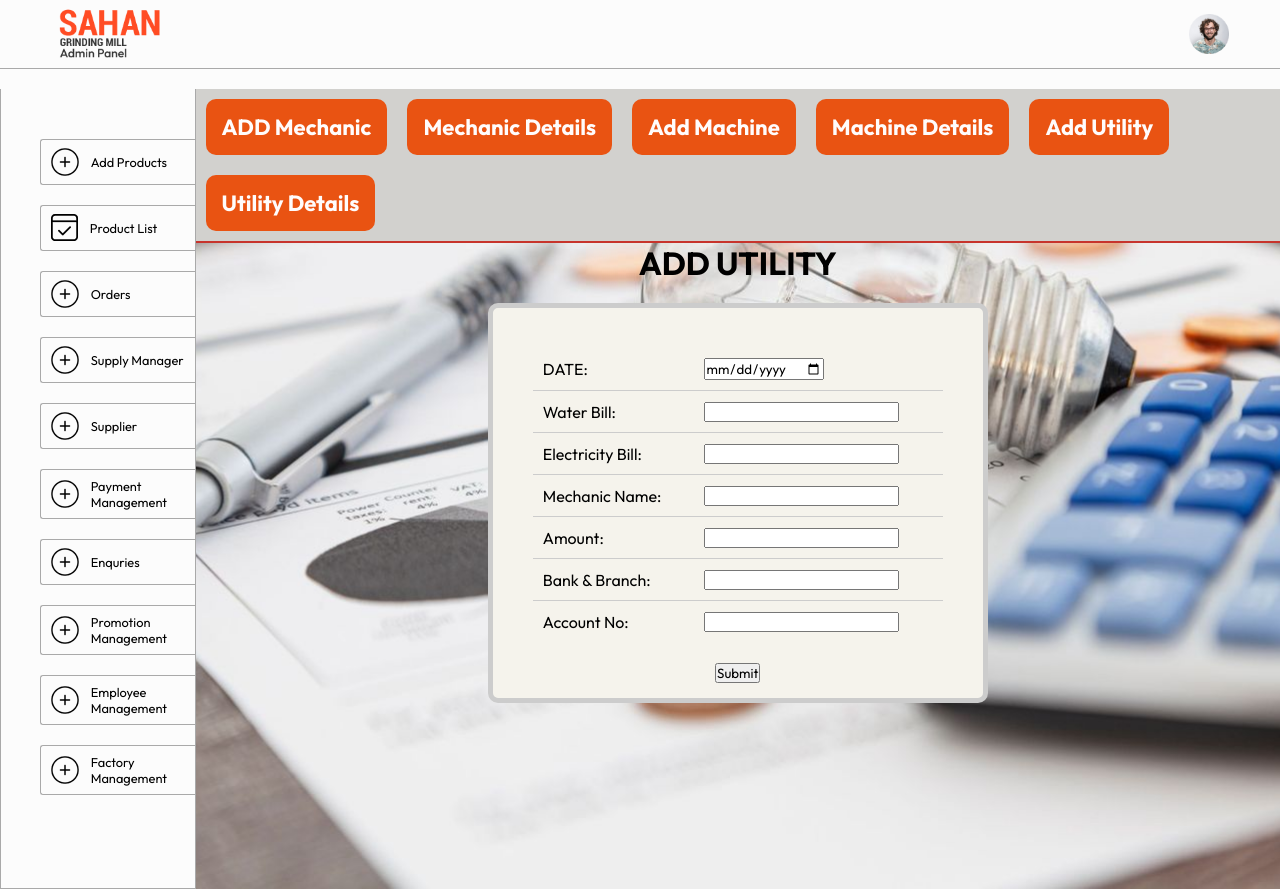
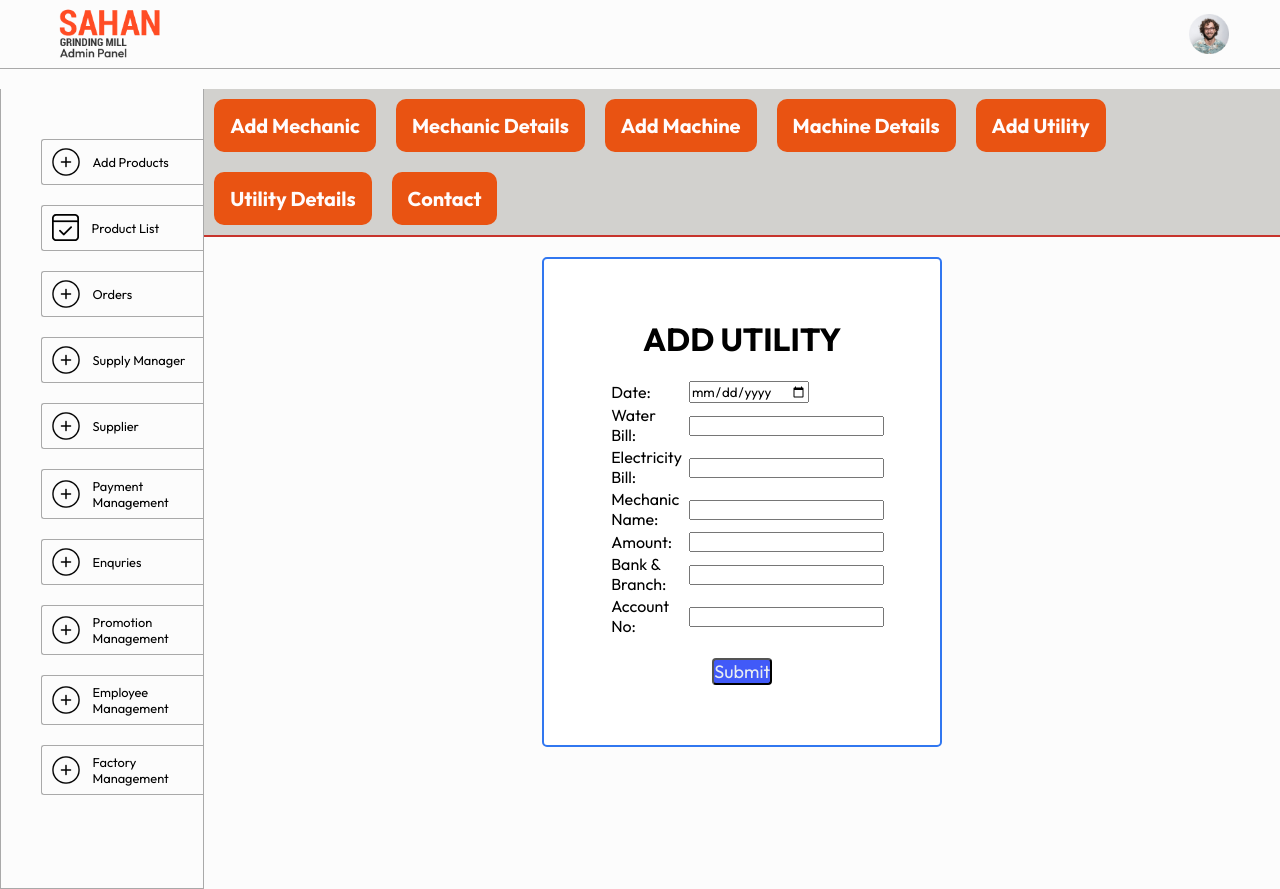
Before and after one commit to Eshan-Nayanapriya/Spices-manage-system-web-app, a React (Vite) app in the folder admin/: page /uAdd in a window 1280 px wide. Built offline with nearby package versions, Linux system fonts and the light colour scheme.

Commit message:
contact mail

```diff
--- a/admin/src/pages/Component/AddMachanic/AddMachanic.jsx
+++ b/admin/src/pages/Component/AddMachanic/AddMachanic.jsx
@@ -59,6 +59,7 @@ export default function AddMachanic() {
   <div style={{ marginBottom: '15px' }}>
     <label className="form-label">Name:</label>
     <input
+    placeholder='Enter Name ...'
       type="text"
       name="name"
       onChange={handleChange}
@@ -70,6 +71,7 @@ export default function AddMachanic() {
   <div style={{ marginBottom: '15px' }}>
     <label className="form-label">Age:</label>
     <input
+     placeholder='Enter Age ...'
       type="text"
       name="age"
       onChange={handleChange}
@@ -81,6 +83,7 @@ export default function AddMachanic() {
   <div style={{ marginBottom: '15px' }}>
     <label className="form-label">Phone:</label>
     <input
+     placeholder='EnterPhone Number ...'
       type="text"
       name="phone"
       onChange={handleChange}
@@ -92,6 +95,7 @@ export default function AddMachanic() {
   <div style={{ marginBottom: '15px' }}>
     <label className="form-label">Address:</label>
     <input
+     placeholder='Enter Address ...'
       type="text"
       name="address"
       onChange={handleChange}
--- a/admin/src/pages/Component/AddMachanic/addMachanic.css
+++ b/admin/src/pages/Component/AddMachanic/addMachanic.css
@@ -2,10 +2,11 @@
 
 /* Form container */
 .form-container {
-
-    max-width: 450px;
+    border: 2px solid #3177f0;
+    max-width: 400px;
+    height: auto;
     margin: 0 auto;
-    background-color: #cecdc9;
+    background-color: #fbfbfbf1;
     border-radius: 5px;
     padding: 60px;
   }
@@ -22,19 +23,20 @@
     width: 100%;
     padding: 8px;
     border-radius: 5px;
-    border: 1px solid #ccc;
+    border: 1px solid #24abdc;
     margin-bottom: 15px;
   }
 
   /* Form button */
   .form-button {
-    background-color: #4CAF50; /* Green color for button */
+    background-color: #1d6cf3; /* Green color for button */
     color: white;
     padding: 10px 15px;
     border: none;
     border-radius: 5px;
     cursor: pointer;
-    width: 100%;
+    width: 40%;
+    margin-left: 85px;
   }
 
   /* Form button hover effect */
--- a/admin/src/pages/Component/AddUtility/AddUtility.jsx
+++ b/admin/src/pages/Component/AddUtility/AddUtility.jsx
@@ -1,8 +1,8 @@
 import React, { useState } from 'react';
 import Nav from '../Nav/Nav';
-import { useNavigate } from 'react-router-dom'; // Assuming you're using React Router v6
+import { useNavigate } from 'react-router-dom';
 import axios from 'axios';
-import '../AddUtility/addUCss.css'; // Assuming the CSS file is in the correct location
+import '../AddUtility/addUCss.css'; // Import CSS file
 
 function AddUtility() {
   const history = useNavigate();
@@ -58,67 +58,64 @@ function AddUtility() {
   };
 
   return (
-    <div className='bg'>
+    <div>
       <Nav />
-      <div>
+      <br></br>
+      <div className="form-container">
         <center>
           <h1>ADD UTILITY</h1>
-          <br></br>
-          <div>
-
-          <form onSubmit={handleSubmit} style={{ border: '5px solid #ccc',backgroundColor:'#F5F3EC', padding: '40px', borderRadius: '10px', width: '500px' ,height:'400px'}}>
-  <table style={{ borderCollapse: 'collapse', width: '100%' }}>
+          <br />
+          <form onSubmit={handleSubmit}>
+            <table>
               <tbody>
-      <tr style={{ borderBottom: '1px solid #ccc' }}>
-        <td style={{ padding: '10px', textAlign: 'left' }}>DATE:</td>
-        <td style={{ padding: '10px' }}>
+                <tr>
+                  <td>Date:</td>
+                  <td>
                     <input type="date" onChange={handleChange} name="uDate" value={inputs.uDate} />
                   </td>
+
                 </tr>
-      <tr style={{ borderBottom: '1px solid #ccc' }}>
-        <td style={{ padding: '10px', textAlign: 'left' }}>Water Bill:</td>
-        <td style={{ padding: '10px' }}>
+                <tr>
+                  <td>Water Bill:</td>
+                  <td>
                     <input type="text" onChange={handleChange} name="uWater" value={inputs.uWater} />
                   </td>
                 </tr>
-      <tr style={{ borderBottom: '1px solid #ccc' }}>
-        <td style={{ padding: '10px', textAlign: 'left' }}>Electricity Bill:</td>
-        <td style={{ padding: '10px' }}>
+                <tr>
+                  <td>Electricity Bill:</td>
+                  <td>
                     <input type="text" onChange={handleChange} name="uElectricity" value={inputs.uElectricity} />
                   </td>
                 </tr>
-      <tr style={{ borderBottom: '1px solid #ccc' }}>
-        <td style={{ padding: '10px', textAlign: 'left' }}>Mechanic Name:</td>
-        <td style={{ padding: '10px' }}>
+                <tr>
+                  <td>Mechanic Name:</td>
+                  <td>
                     <input type="text" onChange={handleChange} name="uMachanic_01_Name" value={inputs.uMachanic_01_Name} />
                   </td>
                 </tr>
-      <tr style={{ borderBottom: '1px solid #ccc' }}>
-        <td style={{ padding: '10px', textAlign: 'left' }}>Amount:</td>
-        <td style={{ padding: '10px' }}>
+                <tr>
+                  <td>Amount:</td>
+                  <td>
                     <input type="text" onChange={handleChange} name="uMachanic_01_Amount" value={inputs.uMachanic_01_Amount} />
                   </td>
                 </tr>
-      <tr style={{ borderBottom: '1px solid #ccc' }}>
-        <td style={{ padding: '10px', textAlign: 'left' }}>Bank & Branch:</td>
-        <td style={{ padding: '10px' }}>
+                <tr>
+                  <td>Bank & Branch:</td>
+                  <td>
                     <input type="text" onChange={handleChange} name="uMachanic_01_bankD" value={inputs.uMachanic_01_bankD} />
                   </td>
                 </tr>
                 <tr>
-        <td style={{ padding: '10px', textAlign: 'left' }}>Account No:</td>
-        <td style={{ padding: '10px' }}>
+                  <td>Account No:</td>
+                  <td>
                     <input type="text" onChange={handleChange} name="uMachanic_01_accNo" value={inputs.uMachanic_01_accNo} />
                   </td>
                 </tr>
               </tbody>
             </table>
             <br />
-  <button type="submit">Submit</button>
+            <button className="subBtn" type="submit">Submit</button>
           </form>
-
-
-          </div>
         </center>
       </div>
     </div>
--- a/admin/src/pages/Component/AddUtility/addUCss.css
+++ b/admin/src/pages/Component/AddUtility/addUCss.css
@@ -1,10 +1,12 @@
-.bg{
-    background: url('../image/utilityImage.jpg');
-    background-position: center;
-    background-size: cover;
-    width: 100%;
-    height: 100vh;
+.form-container{
+    background-color: rgb(255, 255, 255);
+}
 
+.subBtn{
+    background-color: rgb(65, 90, 248);
+    font-size: 18px;
+    border-radius: 4px;
+    color: rgb(233, 237, 241);
 
 
 }
--- a/admin/src/pages/Component/InformSuplier/Inform.jsx
+++ b/admin/src/pages/Component/InformSuplier/Inform.jsx
@@ -1,49 +1,92 @@
-import React, { useRef } from 'react';
+import React, { useRef, useState } from 'react';
 import emailjs from '@emailjs/browser';
-import Nav from '../Nav/Nav'
+import Nav from '../Nav/Nav';
 
 function Inform() {
   const form = useRef();
+  const [errorMessage, setErrorMessage] = useState('');
 
   const sendEmail = (e) => {
     e.preventDefault();
 
+    // Perform validation
+    const name = form.current.user_name.value.trim();
+    const email = form.current.user_email.value.trim();
+    const message = form.current.message.value.trim();
+
+    if (!name) {
+      setErrorMessage('Please enter your name.');
+      return;
+    }
+
+    if (!email) {
+      setErrorMessage('Please enter your email.');
+      return;
+    }
+
+    if (!validateEmail(email)) {
+      setErrorMessage('Please enter a valid email address.');
+      return;
+    }
+
+    if (!message) {
+      setErrorMessage('Please enter your message.');
+      return;
+    }
+
+    // If all validations pass, send the email
     emailjs
       .sendForm(
         'service_j1s5iy4',
-      'template_4zljjin',
-      form.current, {
-        publicKey: '9Tblzqu-QQnsHkxIO',
-      })
+        'template_4zljjin',
+        form.current,
+        {
+          publicKey: '9Tblzqu-QQnsHkxIO',
+        }
+      )
       .then(
         (result) => {
           console.log(result.text);
-          alert("Message Send Success!")
+          alert("Message Send Success!");
+          setErrorMessage('');
         },
         (error) => {
           console.log(error.text);
-          alert("Message Send Faile!")
-        },
+          alert("Message Send Failed!");
+        }
       );
   };
 
+  // Function to validate email format
+  const validateEmail = (email) => {
+    const re = /\S+@\S+\.\S+/;
+    return re.test(email);
+  };
+
   return (
+    <div>
+      <Nav />
+      <br></br>
+      <center>
+      <div>
 
-    <div>
-         <Nav/>
-      <h1>Contact Supply Manager </h1>
+      <h1>Contact Supply Manager</h1>
+      <br></br>
 
-      <form ref={form} onSubmit={sendEmail}>
-      <label>Name</label><br></br>
-      <input type="text" name="user_name" /><br></br>
-      <label>Email</label><br></br>
-      <input type="email" name="user_email" /><br></br>
-      <label>Message</label><br></br>
-      <textarea name="message" /><br></br>
-      <input type="submit" value="Send" />
-    </form>
+      {errorMessage && <p style={{ color: 'red' }}>{errorMessage}</p>}
+      <form ref={form} onSubmit={sendEmail} style={{ border: '2px solid #ccc', padding: '20px', borderRadius: '5px', width:'55%' ,height:'300px'}}>
+        <label style={{ display: 'block' }}>Name</label>
+        <input type="text" name="user_name" placeholder="Supply Manager Name ..."style={{ marginBottom: '10px', width: '75%', padding: '5px' }} />
+        <label style={{ display: 'block' }}>Email</label>
+        <input type="email" name="user_email" placeholder="Enter Email ..." style={{ marginBottom: '10px', width: '75%', padding: '5px' }} />
+        <label style={{ display: 'block' }}>Message</label>
+        <textarea name="message"  placeholder="Enter Description..."style={{ marginBottom: '10px', width: '75%', padding: '5px' }} /><br></br>
+        <input type="submit" value="Send" style={{ backgroundColor: '#007bff', color: '#fff', border: 'none', padding: '10px 20px', borderRadius: '5px', cursor: 'pointer' }} />
+      </form>
+      </div>
+      </center>
     </div>
-  )
+  );
 }
 
-export default Inform
+export default Inform;
--- a/admin/src/pages/Component/Machanic Details/Machanics.jsx
+++ b/admin/src/pages/Component/Machanic Details/Machanics.jsx
@@ -56,6 +56,7 @@ export default function Machanics() {
 
       <center>
         <input
+          style={{borderRadius:'5px'}}
           className='sBox'
           type="text"
           name="search"
--- a/admin/src/pages/Component/Machanic/Machanic.jsx
+++ b/admin/src/pages/Component/Machanic/Machanic.jsx
@@ -47,9 +47,9 @@ export default function Machanic(props) {
           <tr>
             <td colSpan="2" style={{ padding: '8px', border: '1px solid #ddd' }}>
               <Link to={`/machineDetails/${_id}`}>
-                <button style={{ backgroundColor: 'green', color: 'white', padding: '5px 10px', marginRight: '5px', border: 'none' }}>Update</button>
+                <button style={{ backgroundColor: 'green', color: 'white', padding: '5px 10px', marginRight: '5px', border: '2px' ,borderRadius:'5px'}}>Update</button>
               </Link>
-              <button onClick={deleteHandler} style={{ backgroundColor: 'red', color: 'white', padding: '5px 10px', border: 'none' }}>Delete</button>
+              <button onClick={deleteHandler} style={{ backgroundColor: 'red', color: 'white', padding: '5px 10px', border: 'none' ,borderRadius:'5px'}}>Delete</button>
             </td>
           </tr>
         </tbody>
--- a/admin/src/pages/Component/Nav/Nav.jsx
+++ b/admin/src/pages/Component/Nav/Nav.jsx
@@ -5,12 +5,12 @@ import { Link } from 'react-router-dom';
 export default function Nav() {
   return (
     <div>
-      <ul className='home-ul'>
+      <ul className='home-ul' >
 
 
         <li className='home-ll'>
           <Link to="/addMachine" className="active home-a">
-            <h1>ADD Mechanic</h1>
+            <h1>Add Mechanic</h1>
           </Link>
         </li>
 
@@ -44,6 +44,12 @@ export default function Nav() {
           </Link>
         </li>
 
+        <li className='home-ll'>
+          <Link to="/Inform" className="active home-a">
+            <h1>Contact</h1>
+          </Link>
+        </li>
+
 
       </ul>
     </div>
--- a/admin/src/pages/Component/Nav/nav.css
+++ b/admin/src/pages/Component/Nav/nav.css
@@ -2,6 +2,8 @@
   list-style-type: none;
   margin: 0;
   padding: 0;
+  width: 100%;
+  margin-right: 0;
   overflow: hidden;
   background-color: #d2d1ce; /* Vibrant yellow for spice association */
   border-bottom: 2px solid #c7342c; /* Darker border for contrast */
@@ -14,11 +16,12 @@
 }
 
 .home-ll h1 {
+
   display: block;
   color: #fffcfc; /* White text */
   text-align: center;
   padding: 14px 16px;
-  font-size: 22px;
+  font-size: 20px;
   text-decoration: none;
   border-radius: 10px;
   background-color: #e95312; /* Reddish-brown for spice-like color */
--- a/admin/src/pages/Component/UtilityDetails/Utilitis.jsx
+++ b/admin/src/pages/Component/UtilityDetails/Utilitis.jsx
@@ -17,7 +17,7 @@ function Utilitis() {
     fetchHandler().then((data) => setUtility(data.utilitis));
   }, []);
 
-  // PDF download
+  // PDF download//
   const componentsRef = useRef();
   const handlePrint = useReactToPrint({
     content: () => componentsRef.current,
@@ -30,12 +30,8 @@ function Utilitis() {
       <Nav />
       <center><h1>Utility Details page</h1></center>
 
-      <button style={{backgroundColor:"#1A14E7",
-      color:"white",borderRadius:4,height:30,fontSize:18,marginLeft:"30px"}} >
-
-     <a href='Inform'>Inform Suplier</a>
-
-     </button>
+     <button onClick={handlePrint} style={{backgroundColor:"#1A14E7",
+      color:"white",borderRadius:4,height:30,fontSize:18,marginLeft:"30px"}} >Download Report</button>
 
 
 
@@ -44,9 +40,9 @@ function Utilitis() {
           <Utility key={i} utility={utility} />
         ))}
       </div>
-      <button onClick={handlePrint}>Download Report</button>
+
     </div>
   );
 }
-
+//
 export default Utilitis;
```
Lines whose indentation alone changed are shown as unchanged.
